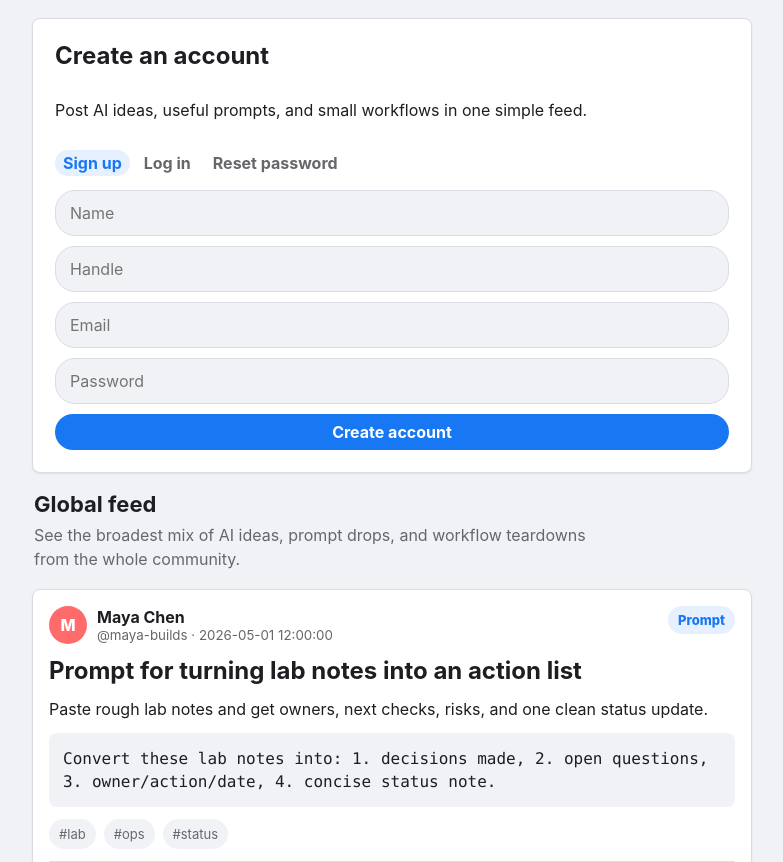
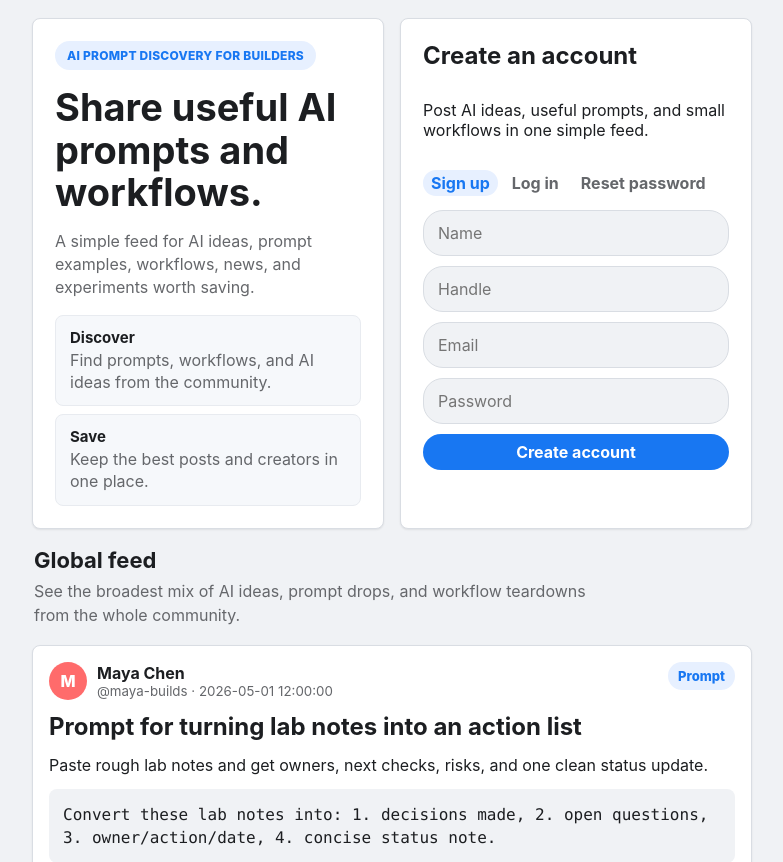
Before and after one commit to hieppham8083-afk/aipromptsocial, a Flask app: page / in a window 1280 px wide. Shown: the part 74-936 px from the top of the page, without its empty margins (248-1031 px from the left). Run offline with Flask 3, Linux system fonts and the light colour scheme; data comes from the database, SQL or seed files in the repository.

Commit message:
Clean up landing and header layout

```diff
--- a/templates/feed.html
+++ b/templates/feed.html
@@ -1,6 +1,22 @@
 {% extends "base.html" %}
 {% block content %}
   {% if not current_user %}
+    <section class="landing-hero">
+      <div class="panel landing-copy">
+        <span class="eyebrow">AI prompt discovery for builders</span>
+        <h1>Share useful AI prompts and workflows.</h1>
+        <p>A simple feed for AI ideas, prompt examples, workflows, news, and experiments worth saving.</p>
+        <div class="landing-points">
+          <div class="landing-point">
+            <strong>Discover</strong>
+            <span>Find prompts, workflows, and AI ideas from the community.</span>
+          </div>
+          <div class="landing-point">
+            <strong>Save</strong>
+            <span>Keep the best posts and creators in one place.</span>
+          </div>
+        </div>
+      </div>
       <section class="panel auth-card">
         <h2>{% if auth_mode == 'login' %}Log in{% elif auth_mode == 'reset' %}Reset password{% else %}Create an account{% endif %}</h2>
         <p>Post AI ideas, useful prompts, and small workflows in one simple feed.</p>
@@ -32,6 +48,7 @@
             <button class="primary-btn" type="submit">Create account</button>
           </form>
         {% endif %}
+      </section>
     </section>
   {% elif active_view != 'saved' %}
     <section class="panel composer">
```
Lines whose indentation alone changed are shown as unchanged.
